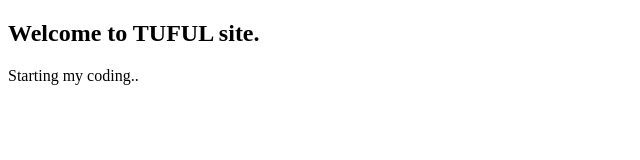
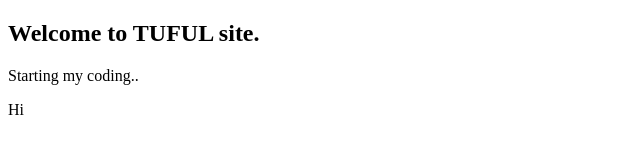
Before and after one commit to mahtuful/My-First-Project, a plain HTML site: page index.html in a window 1280 px wide. Shown: the full height of the page, 0-640 px from the left. Drawn offline with Linux system fonts and the light colour scheme.

Commit message:
Update index.html
div tag added

```diff
--- a/index.html
+++ b/index.html
@@ -9,5 +9,6 @@
 <body>
     <h2>Welcome to TUFUL site.</h2>
     <p>Starting my coding..</p>
+    <div>Hi</div>
 </body>
 </html>
```
